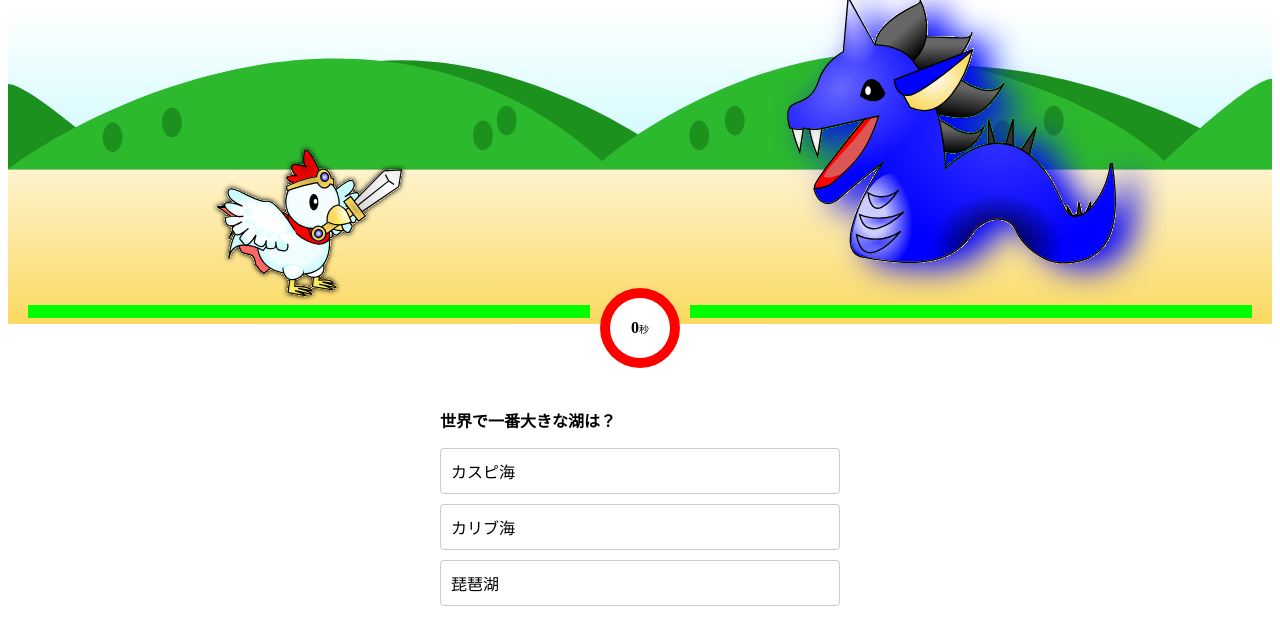
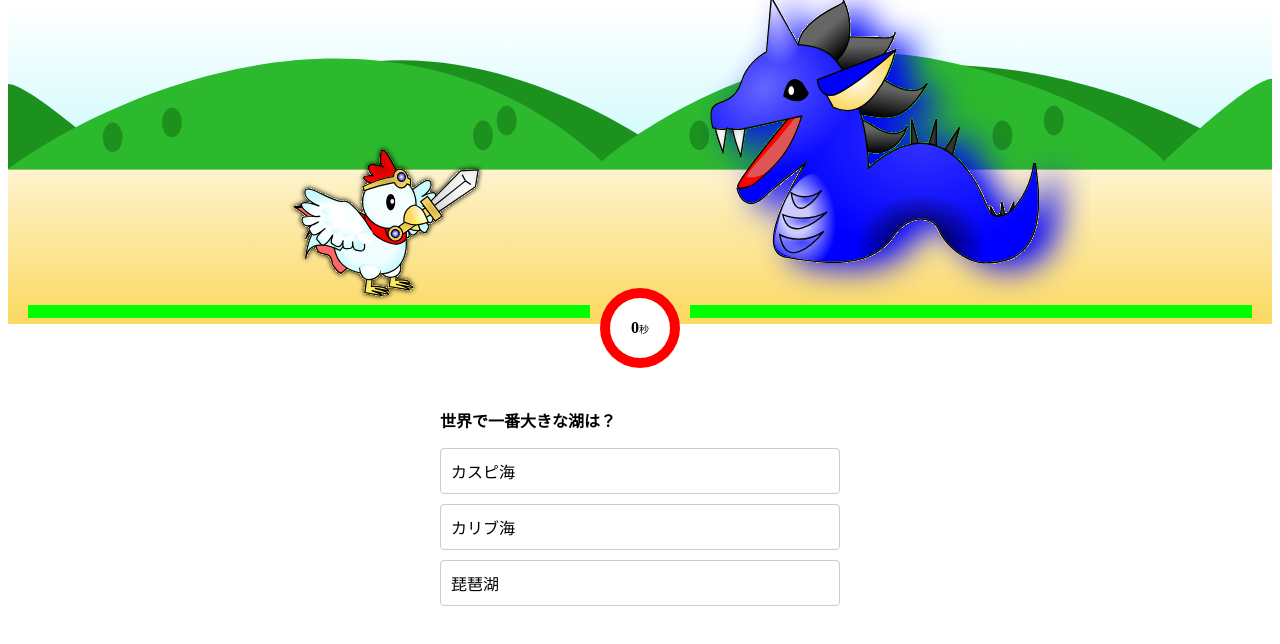
Before and after one commit to marimonon/vite-quiz, a React (Vite) app: page / in a window 1280 px wide. Both pictures are taken after a click on the button "Start". Shown: the top 644 px of the page. Built offline with nearby package versions, Linux system fonts and the light colour scheme.

Commit message:
app.jsにuseeffectを追加

```diff
--- a/src/App.jsx
+++ b/src/App.jsx
@@ -1,4 +1,4 @@
-import { useState } from "react";
+import { useEffect, useState } from "react";
 import Battle from "./components/Battle";
 import Btn from "./components/Btn";
 import Choices from "./components/Choices";
@@ -11,6 +11,7 @@ import Time from "./components/Time";
 import quizData from "./util/quizData.json";
 
 const maxCount = quizData.length - 1;
+const deadTime = 3000; // 時間制限3秒
 
 function App() {
   const [count, setCount] = useState(0);
@@ -68,6 +69,15 @@ function App() {
     setMode("start");
   };
 
+  useEffect(() => {
+    if (mode === "answering") {
+      const timerId = setTimeout(() => {
+        alert("時間切れです");
+      }, deadTime);
+      return () => clearTimeout(timerId);
+    }
+  }, [mode]);
+
   return (
     <>
       {mode === "start" ? (
@@ -79,10 +89,11 @@ function App() {
         </>
       ) : (
         <>
-          <Battle />
+          <Battle correct={correct} />
           <Time
             getElapsedTime={getElapsedTime}
             running={mode === "answering"}
+            deadTime={deadTime}
           />
           <Container>
             <Question>{question}</Question>
--- a/src/components/Battle.jsx
+++ b/src/components/Battle.jsx
@@ -4,7 +4,7 @@ import BattleEnemy from "./common/BattleEnemy";
 import BattleHero from "./common/BattleHero";
 import BattleHp from "./common/BattleHp";
 
-function Battle({}) {
+function Battle({ correct }) {
   return (
     <div
       css={css`
@@ -14,11 +14,15 @@ function Battle({}) {
       <BattleBg />
       <div css={battleBox}>
         <div css={heroBox}>
-          <BattleHero />
+          <div css={heroAttack}>
+            <BattleHero />
+          </div>
           <BattleHp />
         </div>
         <div css={enemyBox}>
-          <BattleEnemy />
+          <div css={enemyAttack}>
+            <BattleEnemy />
+          </div>
           <BattleHp />
         </div>
       </div>
@@ -50,3 +54,12 @@ const enemyBox = css`
   padding-left: 50px;
   padding-right: 20px;
 `;
+
+const heroAttack = css`
+  transform: translateX(6vw);
+  animation: show 1s both;
+`;
+
+const enemyAttack = css`
+  transform: translateX(-6vw);
+`;
--- a/src/components/Time.jsx
+++ b/src/components/Time.jsx
@@ -1,16 +1,13 @@
 import { css } from "@emotion/react";
 import { useEffect, useState } from "react";
 
-function Time({ getElapsedTime, running }) {
+function Time({ getElapsedTime, running, deadTime }) {
   const [elapsedTime, setElapsedTime] = useState(0);
-  // 3秒でカウントダウン
-  const deadTime = 3000;
   // 残り時間
   const remainTime = Math.max((deadTime / 1000 - elapsedTime).toFixed(), 0);
   // 残り時間をパーセントに
   const remainPercent =
     ((remainTime / (deadTime / 1000)) * 100).toFixed() + "%";
-  console.log(remainPercent);
 
   useEffect(() => {
     if (running) {
```
